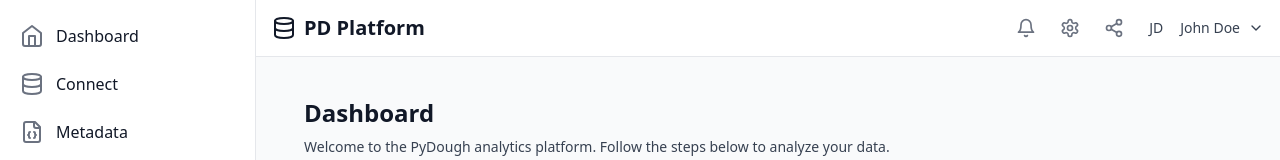
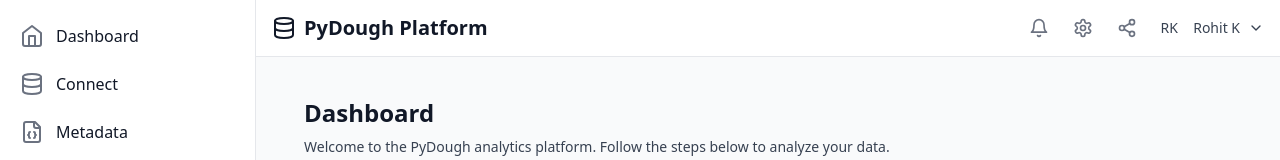
Before and after one commit to strangeloopcanon/PD-platform, a React (Vite) app: page / in a window 1280 px wide. Shown: the top 160 px of the page. Built offline with nearby package versions, Linux system fonts and the light colour scheme; no server answers.

Commit message:
Update Navbar.tsx

```diff
--- a/src/components/Layout/Navbar.tsx
+++ b/src/components/Layout/Navbar.tsx
@@ -14,7 +14,7 @@ const Navbar: React.FC = () => {
         <div className="flex items-center">
           <Link to="/" className="flex items-center mr-6">
             <Database className="h-6 w-6 text-primary-600 mr-2" />
-            <span className="text-xl font-semibold text-gray-900">PD Platform</span>
+            <span className="text-xl font-semibold text-gray-900">PyDough Platform</span>
           </Link>
 
           {connectionStatus && (
@@ -50,9 +50,9 @@ const Navbar: React.FC = () => {
               onClick={() => setUserMenuOpen(!userMenuOpen)}
             >
               <div className="w-8 h-8 rounded-full bg-primary-100 flex items-center justify-center text-primary-700 font-medium">
-                JD
+                RK
               </div>
-              <span className="mx-2 hidden md:block">John Doe</span>
+              <span className="mx-2 hidden md:block">Rohit K</span>
               <ChevronDown className="w-4 h-4" />
             </button>
 
```
